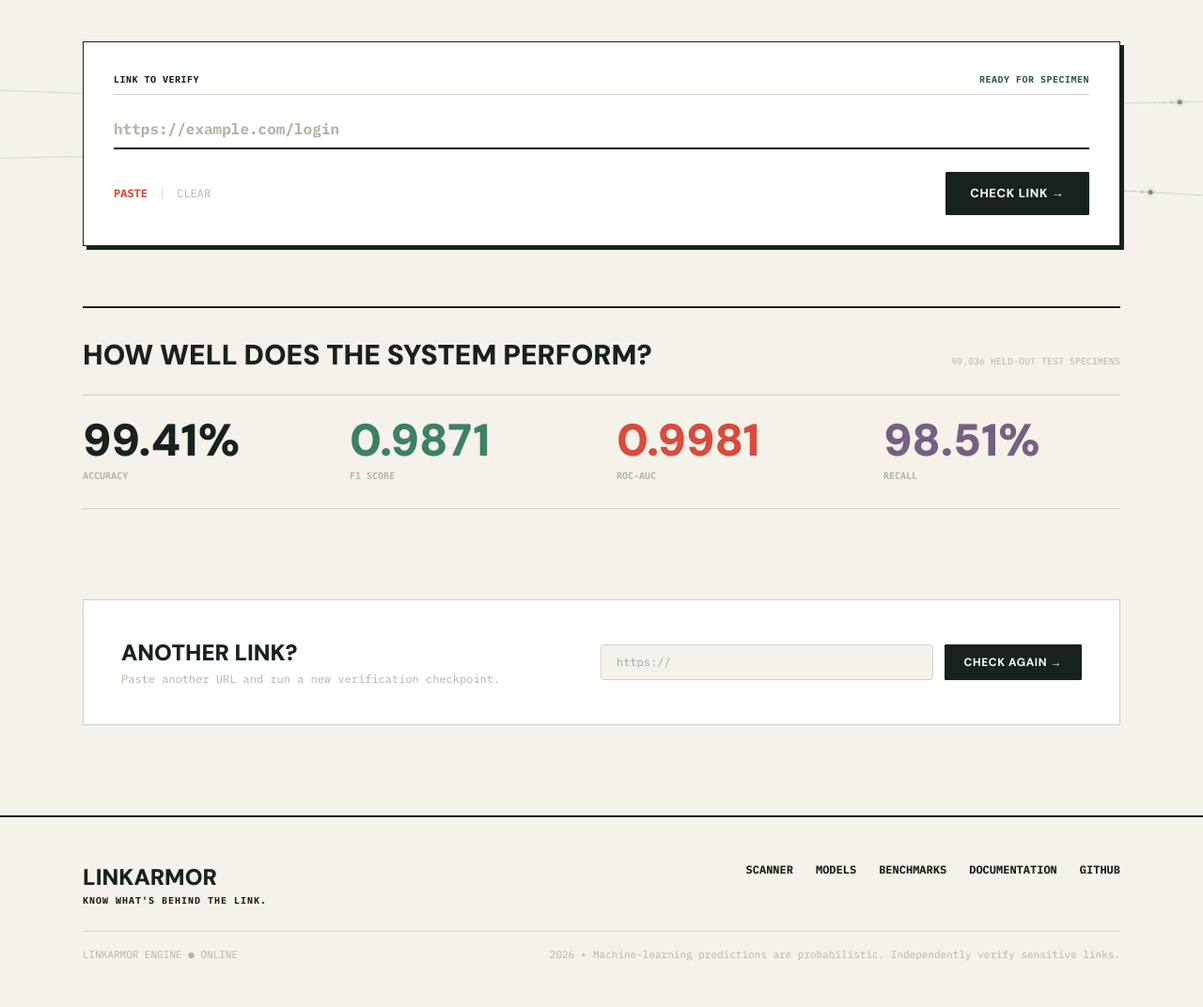
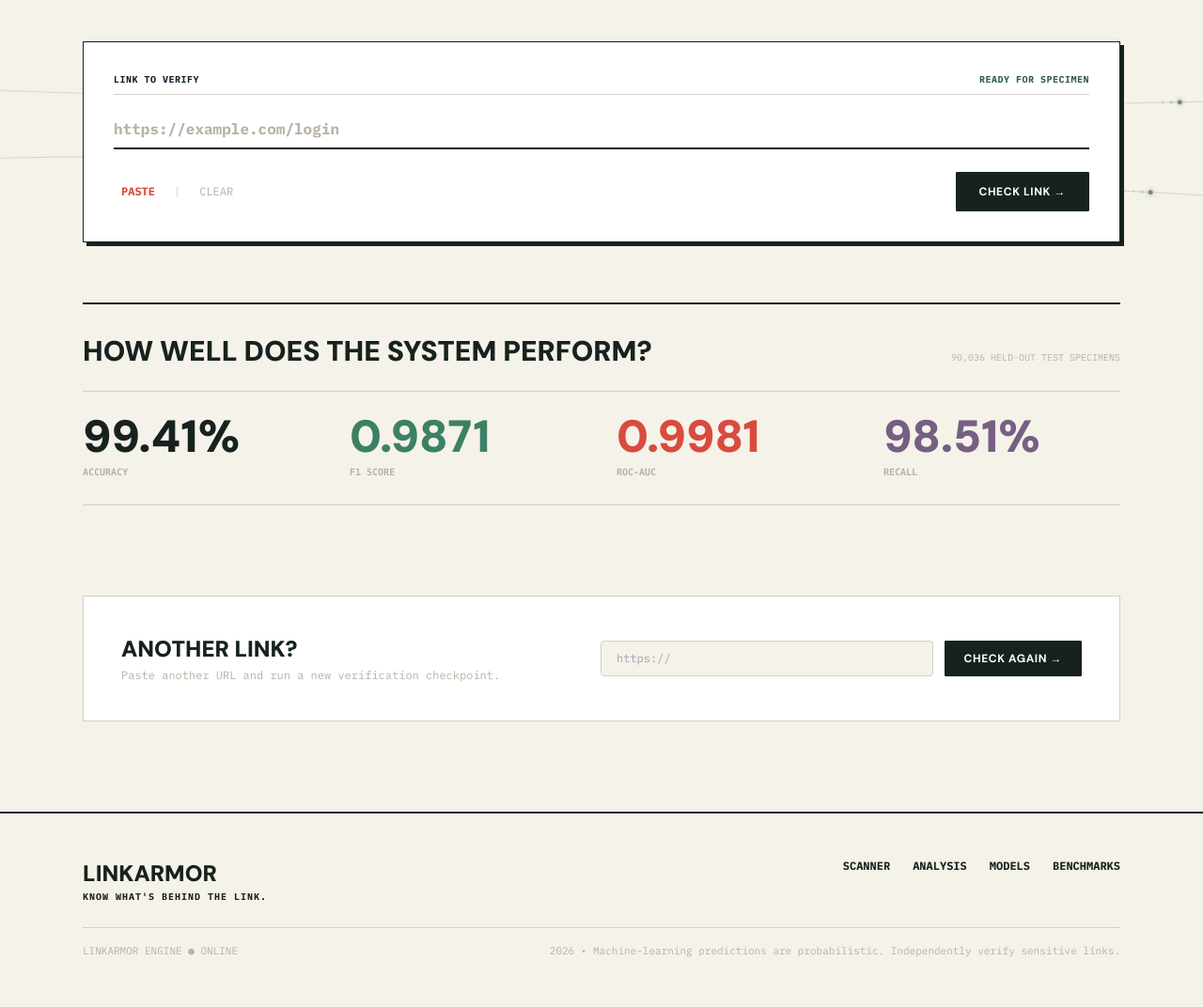
Before and after one commit to fenilsojitra242-code/linkarmor, a Flask app: page / in a window 1280 px wide. Shown: the part 502-1574 px from the top of the page at 94% size. After the commit the page ends 1521 px from the top, so only its background shows below. Run offline with Flask 3, Linux system fonts and the light colour scheme; parts of the project's set-up code (start-up, migrations or seed data) failed here and were passed over; some libraries are stand-ins or nearby versions.

Commit message:
Enhance mobile responsiveness and remove GitHub link from footer

```diff
--- a/template/index.html
+++ b/template/index.html
@@ -210,10 +210,10 @@
 
 
   <!-- ── 05. URL SEARCH (THE INSPECTION STRIP) ───────────────────── -->
-  <section class="max-w-6xl mx-auto px-6 mb-16">
-    <div class="inspection-strip p-6 sm:p-8 space-y-6">
+  <section class="max-w-6xl mx-auto px-4 sm:px-6 mb-16">
+    <div class="inspection-strip p-5 sm:p-8 space-y-6">
 
-      <div class="flex items-center justify-between text-[10px] mono text-[var(--paper-gray)] uppercase tracking-wider pb-2 border-b border-[var(--border-line)]">
+      <div class="flex items-center justify-between text-[10px] mono text-[var(--paper-gray)] uppercase tracking-wider pb-2 border-b border-[var(--border-line)] flex-wrap gap-2">
         <span class="font-bold text-[var(--forest-black)]">LINK TO VERIFY</span>
         <span id="stripStatusTag" class="text-[var(--botanical-green)] font-bold">READY FOR SPECIMEN</span>
       </div>
@@ -228,14 +228,14 @@
           class="w-full bg-transparent text-[var(--forest-black)] outline-none mono text-sm sm:text-base font-bold placeholder-[var(--paper-gray)] border-b-2 border-[var(--forest-black)] pb-2 focus:border-[var(--coral-accent)] transition-colors"
         />
 
-        <div class="flex items-center justify-between pt-2">
+        <div class="flex items-center justify-between pt-2 flex-wrap gap-3">
           <div class="flex items-center gap-3 text-xs mono">
-            <button id="pasteBtn" class="font-bold text-[var(--coral-accent)] hover:underline">PASTE</button>
+            <button id="pasteBtn" class="font-bold text-[var(--coral-accent)] hover:underline py-1.5 px-2">PASTE</button>
             <span class="text-[var(--border-line)]">|</span>
-            <button id="clearBtn" class="text-[var(--paper-gray)] hover:text-[var(--forest-black)]">CLEAR</button>
+            <button id="clearBtn" class="text-[var(--paper-gray)] hover:text-[var(--forest-black)] py-1.5 px-2">CLEAR</button>
           </div>
 
-          <button id="checkLinkBtn" class="btn-stamped">
+          <button id="checkLinkBtn" class="btn-stamped w-full sm:w-auto py-3 px-6 text-xs font-bold">
             <span id="checkLinkBtnText">CHECK LINK →</span>
           </button>
         </div>
@@ -263,17 +263,17 @@
 
 
   <!-- ── 08. VERDICT (CLEARANCE STAMP CONCEPT) ───────────────────── -->
-  <section id="verdict-section" class="hidden max-w-6xl mx-auto px-6 mb-16 space-y-12">
+  <section id="verdict-section" class="hidden max-w-6xl mx-auto px-4 sm:px-6 mb-16 space-y-12">
 
-    <div class="p-8 sm:p-12 bg-[var(--surface-white)] border-2 border-[var(--forest-black)] relative shadow-sm">
+    <div class="p-6 sm:p-12 bg-[var(--surface-white)] border-2 border-[var(--forest-black)] relative shadow-sm">
 
       <!-- Top Status Header -->
-      <div class="flex justify-between items-start flex-wrap gap-4 pb-6 border-b border-[var(--border-line)]">
+      <div class="flex justify-between items-start flex-col sm:flex-row gap-6 pb-6 border-b border-[var(--border-line)]">
         <div>
           <span class="text-[10px] uppercase font-bold tracking-widest text-[var(--paper-gray)] mono block mb-1">
             FINAL CLEARANCE STATUS
           </span>
-          <h2 id="verdictHeadline" class="text-4xl sm:text-7xl font-black font-brand uppercase tracking-tight text-[var(--safe-green)] leading-none">
+          <h2 id="verdictHeadline" class="text-4xl sm:text-7xl font-black font-brand uppercase tracking-tight text-[var(--safe-green)] leading-none break-words">
             VERIFIED
           </h2>
           <span id="verdictSubLabel" class="text-xs uppercase font-bold text-[var(--paper-gray)] mono block mt-2">
@@ -282,12 +282,12 @@
         </div>
 
         <!-- 10. Confidence & Agreement Measurements -->
-        <div class="flex items-center gap-8 mono text-right">
+        <div class="flex items-center gap-6 sm:gap-8 mono text-left sm:text-right flex-wrap sm:flex-nowrap">
           <div>
             <div id="verdictConfidenceScore" class="text-3xl sm:text-5xl font-black font-brand text-[var(--forest-black)]">99.9%</div>
             <span class="text-[9px] uppercase font-bold text-[var(--paper-gray)] block">CONFIDENCE</span>
           </div>
-          <div class="border-l border-[var(--border-line)] pl-8">
+          <div class="border-l border-[var(--border-line)] pl-6 sm:pl-8">
             <div id="verdictAgreementScore" class="text-3xl sm:text-5xl font-black font-brand text-[var(--coral-accent)]">5 / 5</div>
             <span class="text-[9px] uppercase font-bold text-[var(--paper-gray)] block">MODEL AGREEMENT</span>
           </div>
@@ -295,13 +295,13 @@
       </div>
 
       <!-- 11. URL Identity Strip -->
-      <div class="pt-6 grid grid-cols-1 md:grid-cols-4 gap-4 mono text-xs">
-        <div class="md:col-span-4 p-3 bg-[var(--bg-ivory)] border border-[var(--border-line)] flex justify-between items-center flex-wrap gap-2">
-          <div class="font-bold text-[var(--forest-black)] break-all">
+      <div class="pt-6 grid grid-cols-2 md:grid-cols-4 gap-3 sm:gap-4 mono text-xs">
+        <div class="col-span-2 md:col-span-4 p-3 bg-[var(--bg-ivory)] border border-[var(--border-line)] flex justify-between items-center flex-wrap gap-2">
+          <div class="font-bold text-[var(--forest-black)] break-all max-w-[80%]">
             <span class="text-[9px] uppercase text-[var(--paper-gray)] block">VERIFIED URL SPECIMEN:</span>
             <span id="identityUrlText">https://example.com</span>
           </div>
-          <button id="copyUrlBtn" class="px-2.5 py-1 text-[10px] font-bold uppercase bg-[var(--surface-white)] border border-[var(--forest-black)] hover:bg-[var(--bg-ivory)]">
+          <button id="copyUrlBtn" class="px-3 py-1.5 text-[10px] font-bold uppercase bg-[var(--surface-white)] border border-[var(--forest-black)] hover:bg-[var(--bg-ivory)] shrink-0">
             COPY
           </button>
         </div>
@@ -653,7 +653,7 @@
 
   <!-- ── 22. FOOTER ──────────────────────────────────────────────── -->
   <footer class="border-t-2 border-[var(--forest-black)] bg-[var(--bg-ivory)] py-12 text-xs mono text-[var(--paper-gray)]">
-    <div class="max-w-6xl mx-auto px-6 space-y-6">
+    <div class="max-w-6xl mx-auto px-4 sm:px-6 space-y-6">
 
       <div class="flex items-start justify-between flex-wrap gap-8">
         <div>
@@ -661,12 +661,11 @@
           <span class="text-[10px] uppercase font-bold tracking-widest text-[var(--forest-black)]">KNOW WHAT'S BEHIND THE LINK.</span>
         </div>
 
-        <div class="flex items-center gap-6 text-xs uppercase font-bold text-[var(--forest-black)]">
+        <div class="flex items-center gap-6 text-xs uppercase font-bold text-[var(--forest-black)] flex-wrap">
           <a href="#checkpoint-hero" class="hover:text-[var(--coral-accent)]">Scanner</a>
+          <a href="#inspection-report" class="hover:text-[var(--coral-accent)]">Analysis</a>
           <a href="#model-stations" class="hover:text-[var(--coral-accent)]">Models</a>
           <a href="#benchmarks" class="hover:text-[var(--coral-accent)]">Benchmarks</a>
-          <a href="#checkpoint-hero" class="hover:text-[var(--coral-accent)]">Documentation</a>
-          <a href="#checkpoint-hero" class="hover:text-[var(--coral-accent)]">GitHub</a>
         </div>
       </div>
 
```
